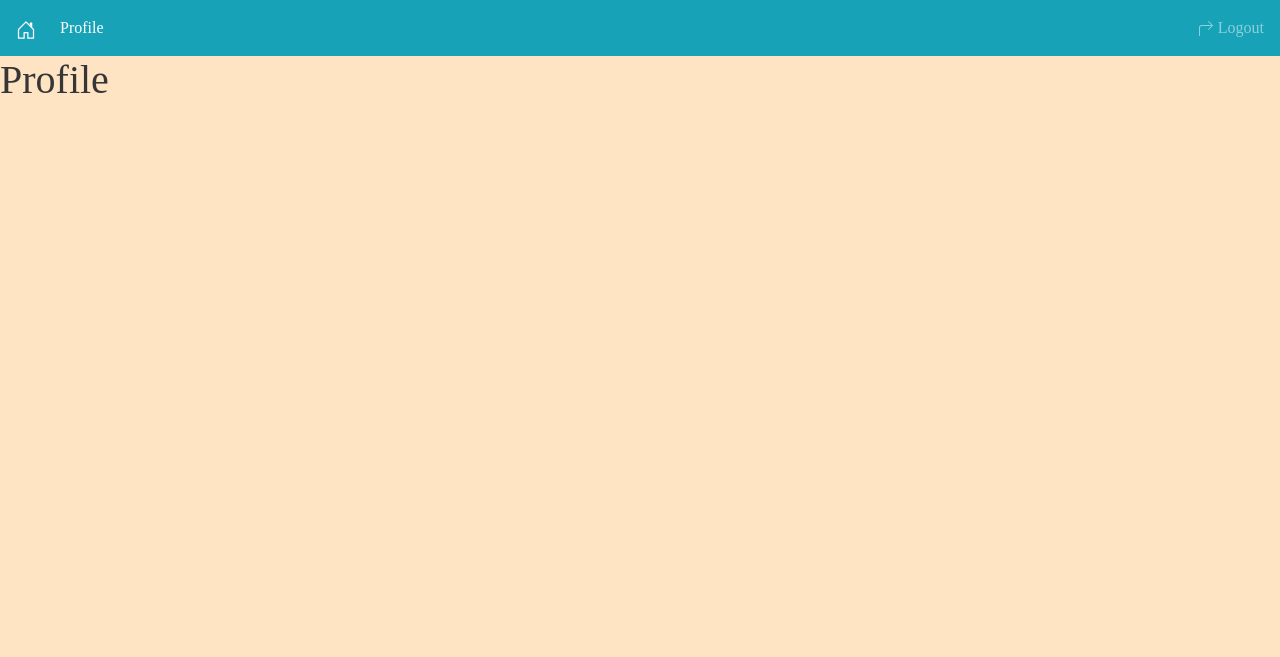
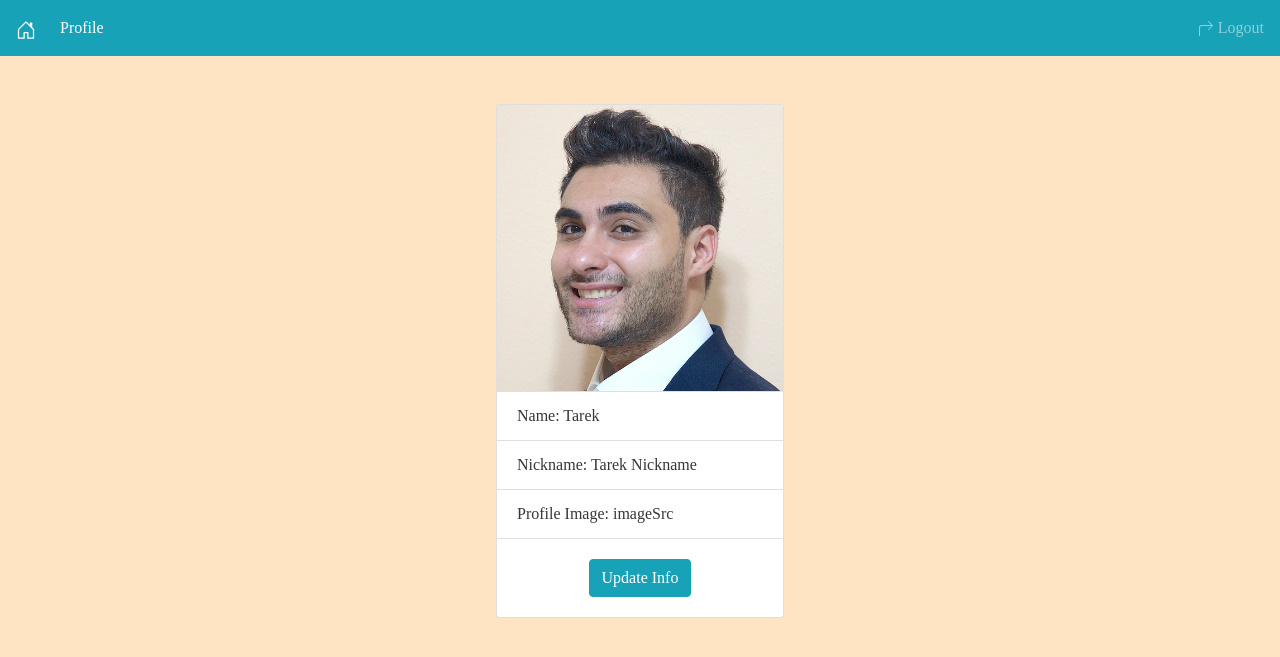
Before and after one commit to tarekel96/Django_Coding_Challenge, a Django app: page /profile/ in a window 1280 px wide. Shown: the top 657 px of the page. Run offline with Django 3.2, Linux system fonts and the light colour scheme; data comes from the database, SQL or seed files in the repository; both versions use the stored data as it was after the commit; some web fonts are replaced.

Commit message:
rendered DB data to template and created card component for the profile page also created the controller methods for DB

```diff
--- a/Django_App/challenge/templates/challenge/profile.html
+++ b/Django_App/challenge/templates/challenge/profile.html
@@ -1,6 +1,21 @@
 {% extends 'challenge/main.html' %}
 
+<!-- Loads static files from static folder -->
+{% load static %}
 {% block content %}
 <!-- CHILD TEMPLATE SECTION -->
-<h1>Profile</h1>
+<section class="d-flex justify-content-center mt-5">
+        <div class="card" style="width: 18rem;">
+                <img src="{% static '/images/tarekProfilePic.jpg' %}" class="card-img-top" alt="...">
+                <ul class="list-group list-group-flush">
+                        <li class="list-group-item">Name: {{user.name}}</li>
+                        <li class="list-group-item">Nickname: {{user.nickname}}
+                        </li>
+                        <li class="list-group-item">Profile Image: {{user.profile_image}}</li>
+                </ul>
+                <div class="card-body d-flex justify-content-center align-items-center">
+                        <button type="button" class="btn btn-info">Update Info</button>
+                </div>
+        </div>
+</section>
 {% endblock %}
--- /dev/null
+++ b/Django_App/challenge/userController.py
@@ -0,0 +1,27 @@
+from .models import User
+
+# ***(1)Returns all users from user table
+
+
+def get_all_users():
+    return User.objects.all()
+
+
+# (2)Returns first user in table
+def first_user():
+    return User.objects.first()
+
+
+# (3)Returns last user in table
+def last_user():
+    return User.objects.last()
+
+
+# (4)Returns single user by name
+def user_by_name(user_name):
+    return User.objects.get(name=user_name)
+
+
+# ***(5)Returns single user by id
+def user_by_id(user_id):
+    return User.objects.get(id=user_id)
--- a/Django_App/challenge/views.py
+++ b/Django_App/challenge/views.py
@@ -1,5 +1,6 @@
 from django.shortcuts import render
 from django.http import HttpResponse
+from .userController import *
 
 # Create your views here.
 
@@ -9,4 +10,5 @@ def home(request):
 
 
 def profile(request):
-    return render(request, 'challenge/profile.html')
+    user = first_user()
+    return render(request, 'challenge/profile.html', {'user': user})
```
Also changed, not shown: Django_App/db.sqlite3, Django_App/static/css/style.css (line endings or trailing spaces), Django_App/static/images/tarekProfilePic.jpg (added).
